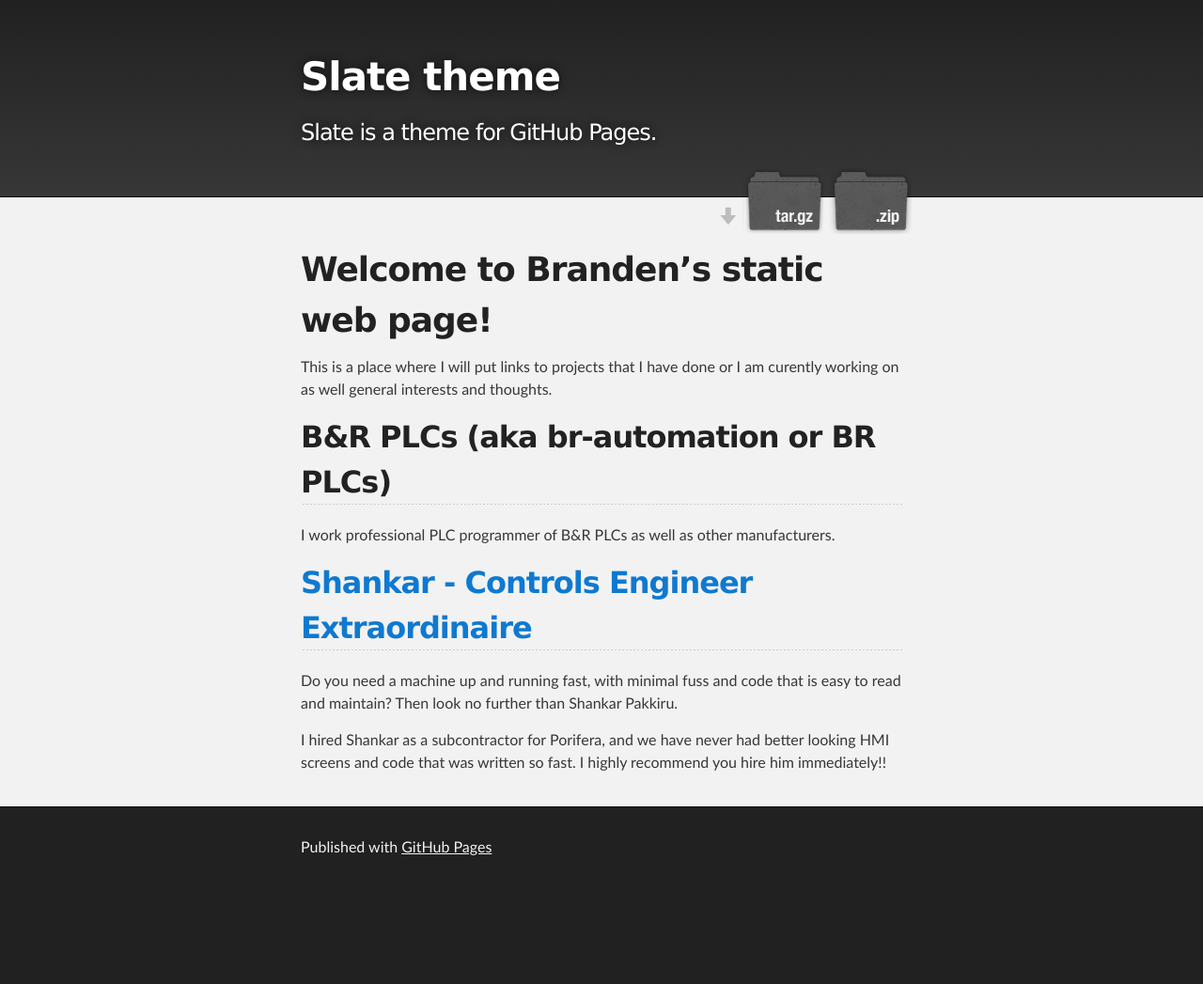
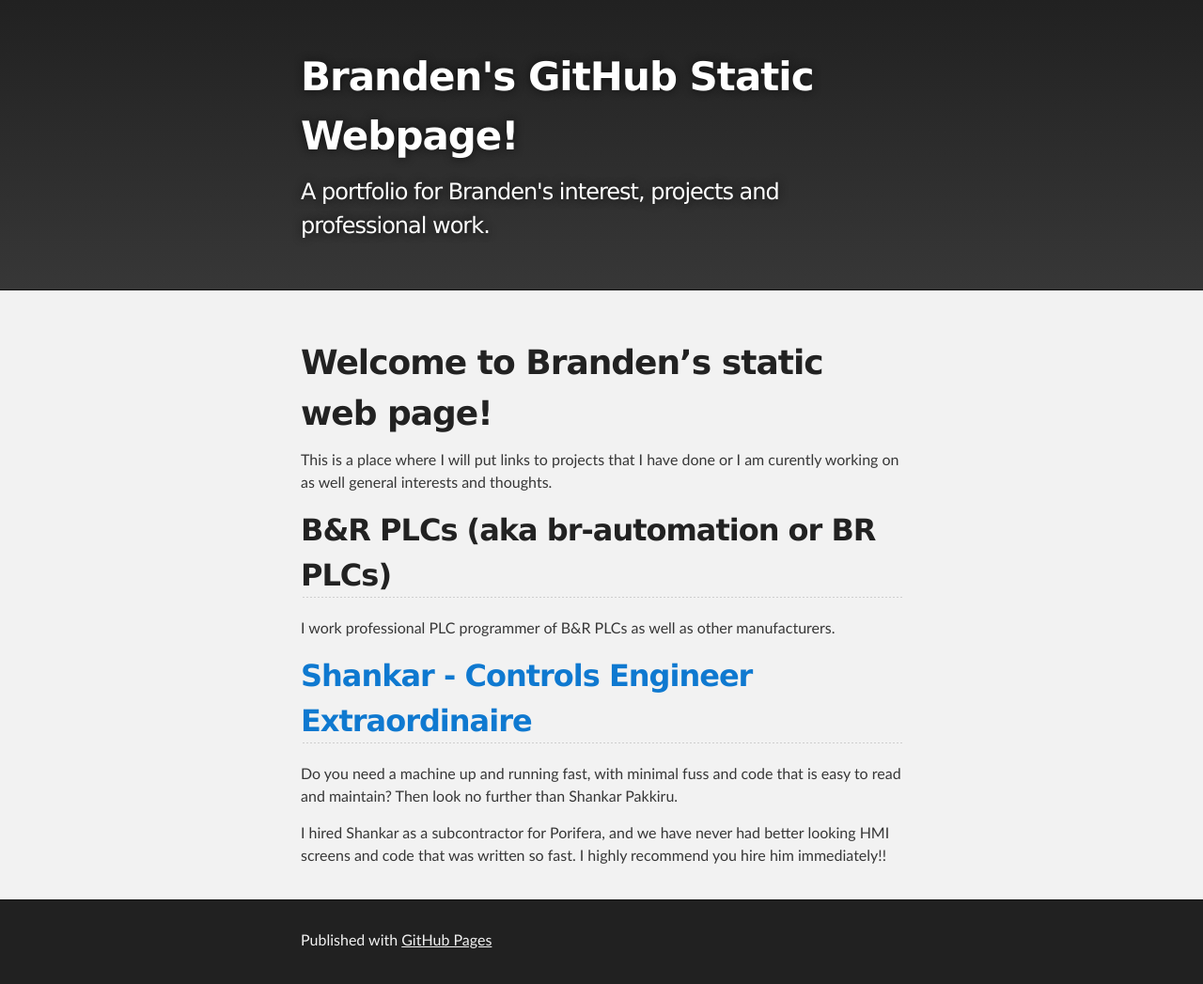
Before and after one commit to eleventhHour/eleventhHour.github.io, a Jekyll site: the page built from index.md, in a window 1280 px wide. Shown: the whole page at 94% size. Built offline with Jekyll 4.4.1, drawn with Linux system fonts in a browser that asks for light colours; our own code applies the rules of GitHub Pages for plain Markdown files; before the commit the page ends 948 px from its top, so only the background shows below that.

Commit message:
Update _config.yml

```diff
--- a/_config.yml
+++ b/_config.yml
@@ -1,5 +1,5 @@
-title: Slate theme
-description: Slate is a theme for GitHub Pages.
-show_downloads: true
+title: Branden's GitHub Static Webpage!
+description: A portfolio for Branden's interest, projects and professional work.
+show_downloads: false
 google_analytics:
 theme: jekyll-theme-slate
```
